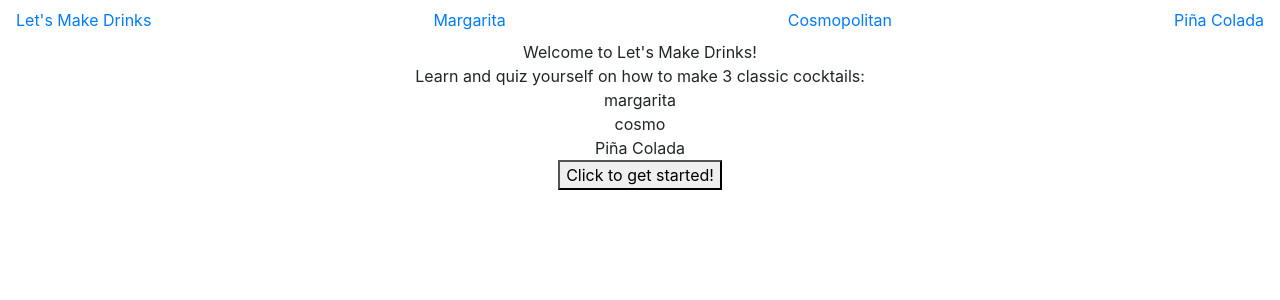
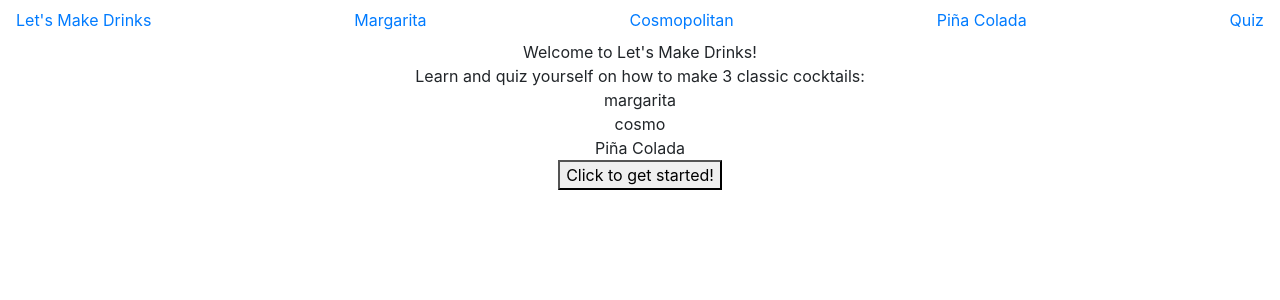
Before and after one commit to uibartending/bartendingproject, a Flask app: page / in a window 1280 px wide. Shown: the top 300 px of the page. Run offline with Flask 2, Linux system fonts and the light colour scheme; some libraries are stand-ins or nearby versions.

Commit message:
Added quiz to navbar

```diff
--- a/templates/layout.html
+++ b/templates/layout.html
@@ -27,6 +27,7 @@
             <a href="/learn/0/materials/1">Margarita</a>
             <a href="/learn/1/materials/1">Cosmopolitan</a>
             <a href="/learn/2/materials/1">Piña Colada</a>
+            <a href="/quiz/0">Quiz</a>
         </nav>
         <div class="container">
             {% block content %}
```
